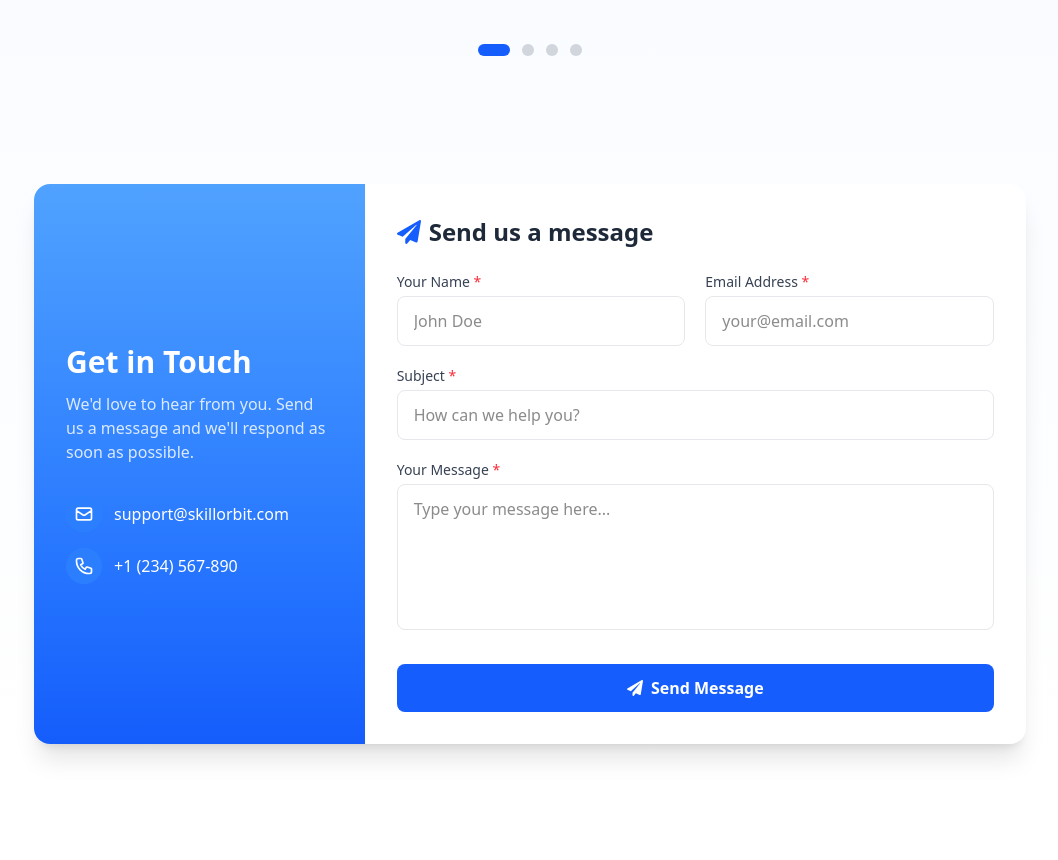
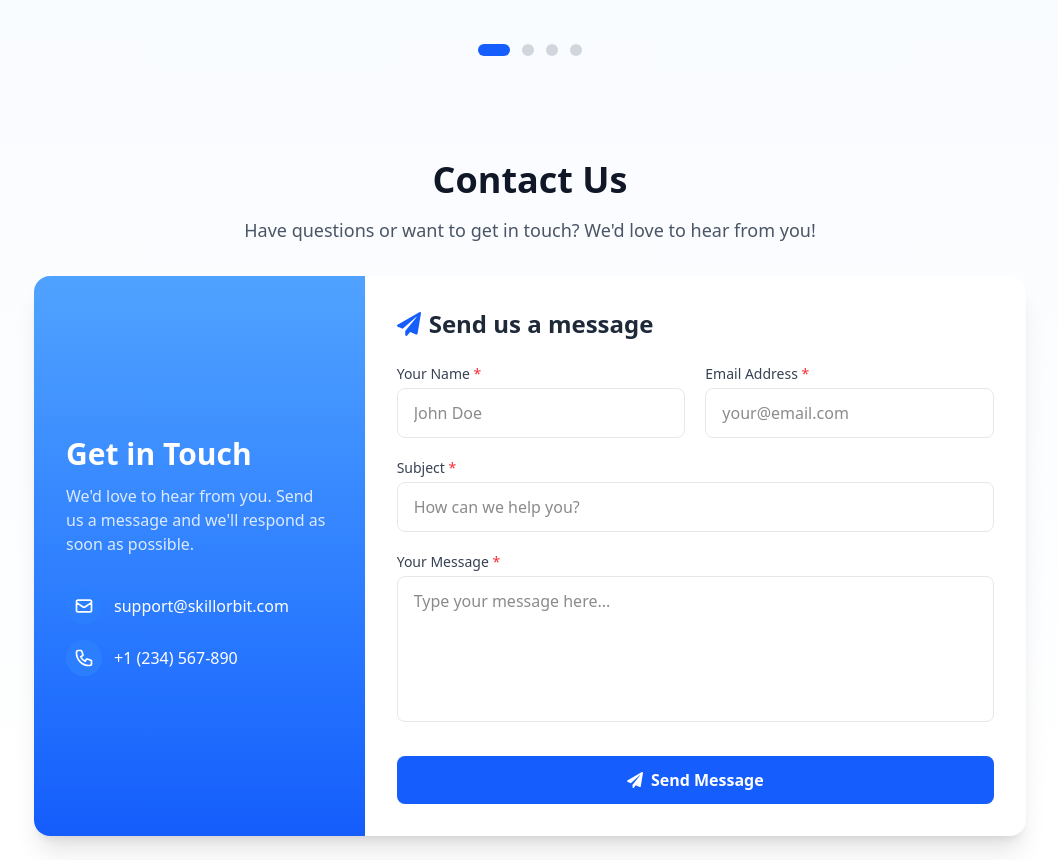
Before and after one commit to MuazamMughal/skillOrbit-app, a Next.js app: page / in a window 1280 px wide. Shown: the part 4140-5000 px from the top of the page, without its empty margins (110-1168 px from the left). Before the commit the page ends 4932 px from the top, so only its background shows below. Built offline with nearby package versions, Linux system fonts and the light colour scheme.

Commit message:
contact  enhanced

```diff
--- a/src/components/common/contact.tsx
+++ b/src/components/common/contact.tsx
@@ -54,8 +54,13 @@ const Contact = () => {
   } as const;
 
   return (
-    <section className="py-12">
+    <section className="py-6">
+      <div className="text-center mb-8">
+        <h2 className="text-4xl font-bold text-gray-900 mb-4">Contact Us</h2>
+        <p className="text-lg text-gray-600 max-w-2xl mx-auto">Have questions or want to get in touch? We'd love to hear from you!</p>
+      </div>
       <div className="container mx-auto px-4 max-w-5xl">
+
         <motion.div
           className="bg-white rounded-2xl shadow-xl overflow-hidden"
           initial="hidden"
```
